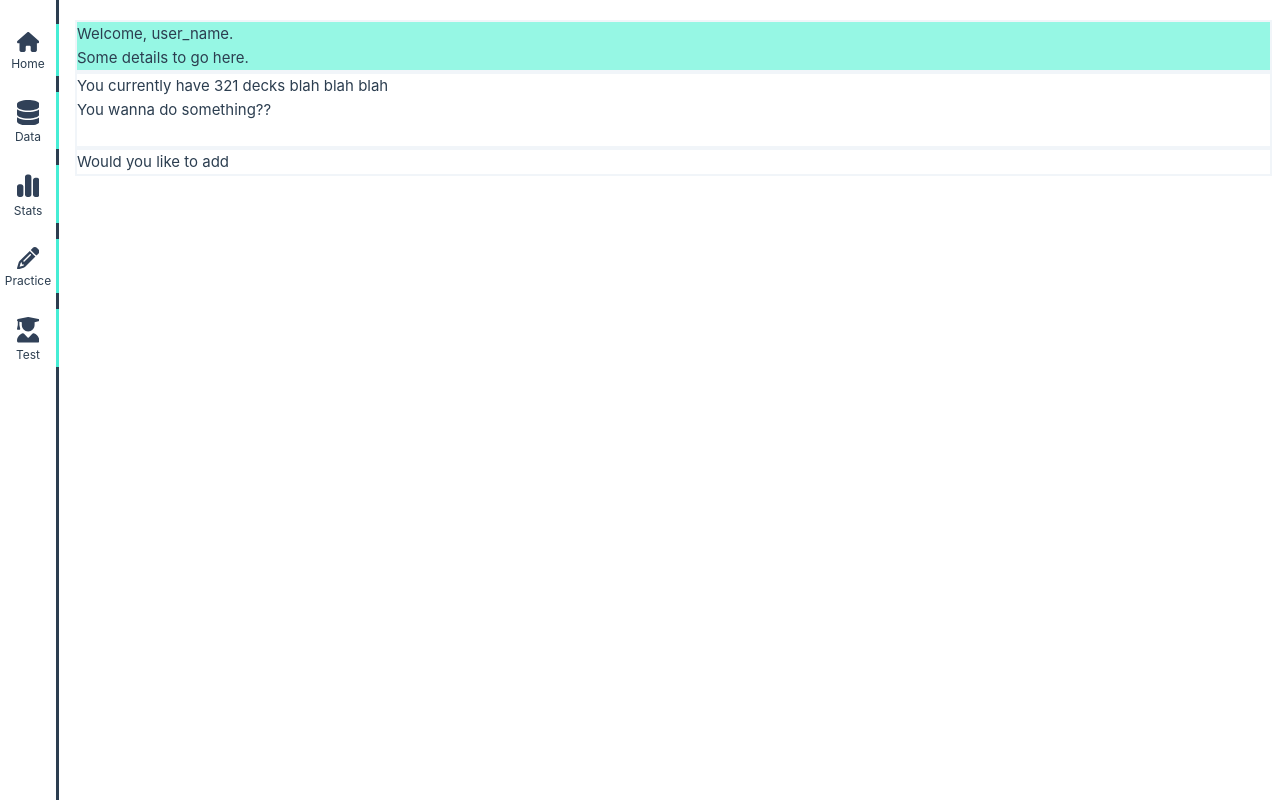
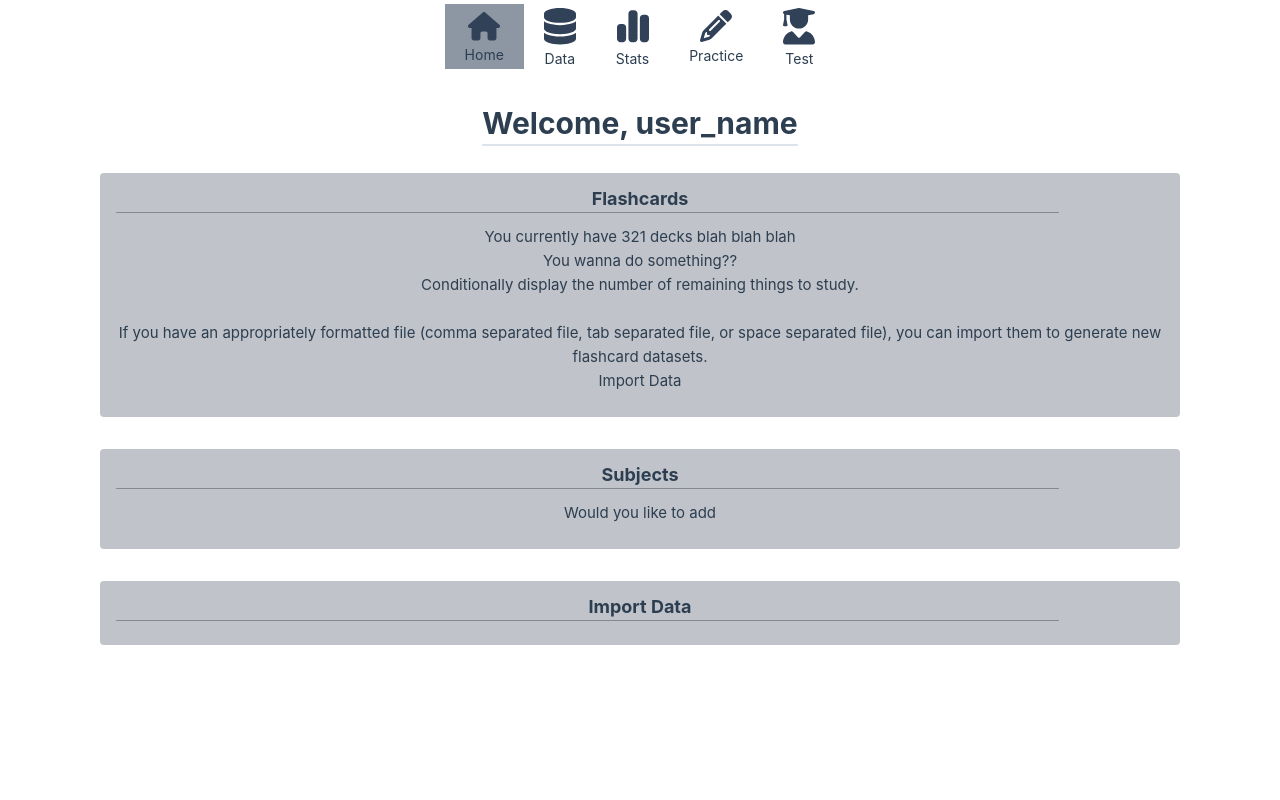
Before and after one commit to curtiszki/lms, a Vue app in the folder client/: page /home in a window 1280 px wide. Built offline with nearby package versions, Linux system fonts and the light colour scheme.

Commit message:
routes update

```diff
--- /dev/null
+++ b/client/src/components/LargeTitle.vue
@@ -0,0 +1,11 @@
+<script setup lang="ts">
+defineProps<{
+  title: string
+}>()
+</script>
+
+<template>
+    <h1 class="text-3xl font-bold relative w-fit">{{ title }}
+        <span class="absolute inline-block bg-slate-400/30 bottom-[-5px] left-0 w-full h-[2px] rounded-full"></span>
+    </h1>
+</template>
--- a/client/src/components/StickyNav.vue
+++ b/client/src/components/StickyNav.vue
@@ -6,7 +6,6 @@ import DataIcon from '@/components/svg/database-solid.vue'
 import StatsIcon from '@/components/svg/chart-simple-solid.vue'
 import PracticeIcon from '@/components/svg/pencil-solid.vue'
 import TestIcon from '@/components/svg/user-graduate-solid.vue'
-
 
 const NavItems = [
         {
@@ -35,16 +34,24 @@ const NavItems = [
             link: '/test'
         }
     ]
+
+
 </script>
 
 <template>
-    <section id="sticky-nav" class="inset inset border-r-[3px] w-fit h-[100vh]">
-        <nav class="flex flex-col align-center gap-4 py-6 items-center align-middle">
-            <RouterLink v-for="item in NavItems" :to="item.link" class="relative inline-block w-14 text-center py-[4px] hover:bg-slate-900/95">
-                <component :is="item.icon" class="fill-slate-700 w-[40%] mx-auto my-[4px]"></component>
-                <p class="text-xs"> {{ item.title }}</p>
-                <span class="bg-teal-300 absolute w-[3px] h-full top-0 right-[-3px]"></span>
+    <section id="sticky-nav" class="w-[100vw] h-fit">
+        <nav class="flex flex-row align-center justify-center gap-0 px-6 items-center align-middle w-full">
+            <RouterLink v-for="item in NavItems" :to="item.link" class="relative inline-block px-5 text-center py-[4px] hover:bg-slate-900/95">
+                <component :is="item.icon" class="fill-slate-700 w-8 mx-auto my-[4px]"></component>
+                <p class="text-sm"> {{ item.title }}</p>
             </RouterLink>
         </nav>
     </section>
 </template>
+
+<style lang="css" scoped>
+@reference "tailwindcss";
+.router-link-active {
+    @apply bg-slate-700/55
+}
+</style>
--- a/client/src/components/Tile.vue
+++ b/client/src/components/Tile.vue
@@ -1,5 +1,18 @@
+<script setup lang="ts">
+defineProps<{
+  title?: string
+}>()
+</script>
+
 <template>
-    <div class="border-2 border-slate-100">
-        <slot></slot>
+    <div class="bg-gray-600/35 rounded-sm px-4 py-3 w-full max-w-[1080px]">
+        <h4 v-if="title"
+            class="font-bold text-lg relative"
+        >{{ title }}
+            <span class="absolute w-[90%] left-0 bottom-0 h-[1px] rounded-full bg-black/30"></span>
+        </h4>
+        <div class="my-3">
+            <slot></slot>
+        </div>
     </div>
 </template>
--- a/client/src/layouts/GridLayout.vue
+++ b/client/src/layouts/GridLayout.vue
@@ -3,10 +3,8 @@
 </script>
 
 <template>
-    <div class="flex flex-row">
+    <div class="flex flex-col w-full items-center text-center justify-center gap-8">
         <StickyNav class="sticky top-0"></StickyNav>
-        <div class="w-full box-content mx-2 ml-4 my-5">
-            <slot></slot>
-        </div>
+        <slot></slot>
     </div>
 </template>
--- a/client/src/pages/home.vue
+++ b/client/src/pages/home.vue
@@ -1,29 +1,32 @@
 <script setup lang="ts">
     import GridLayout from '@/layouts/GridLayout.vue';
     import Tile from '@/components/Tile.vue';
+    import LargeTitle from '@/components/LargeTitle.vue';
 </script>
 
 <template>
     <GridLayout>
-        <Tile class="bg-teal-200">
-            <h3>Welcome, user_name.</h3>
-            <p>Some details to go here.</p>
-        </Tile>
-        <Tile>
+        <LargeTitle title="Welcome, user_name"></LargeTitle>
+        <Tile title="Flashcards">
             <p>You currently have 321 decks blah blah blah</p>
             <p>You wanna do something??</p>
-            <button></button>
+            <p>Conditionally display the number of remaining things to study.</p>
+            <br>
+            <p>If you have an appropriately formatted file (comma separated file, tab separated file, or space separated file),
+                you can import them to generate new flashcard datasets.
+            </p>
+            <button>Import Data</button>
         </Tile>
-        <Tile>
+        <Tile title="Subjects">
             <p>Would you like to add </p>
+        </Tile>
+        <Tile title="Import Data">
+
+
         </Tile>
     </GridLayout>
 </template>
 
 <style lang="css">
     @reference "tailwindcss";
-
-    .tile {
-        @apply bg-white border-gray-300;
-    }
 </style>
--- a/client/src/router/routes.ts
+++ b/client/src/router/routes.ts
@@ -2,11 +2,12 @@ export default [
     {
         path: '/',
         name: 'landing',
-        component: ()=>import('@/pages/index.vue')
+        component: ()=>import('@/pages/index.vue'),
     },
     {
         path: '/home',
         name: 'home',
-        component: ()=>import('@/pages/home.vue')
+        component: ()=>import('@/pages/home.vue'),
+
     }
 ]
```
